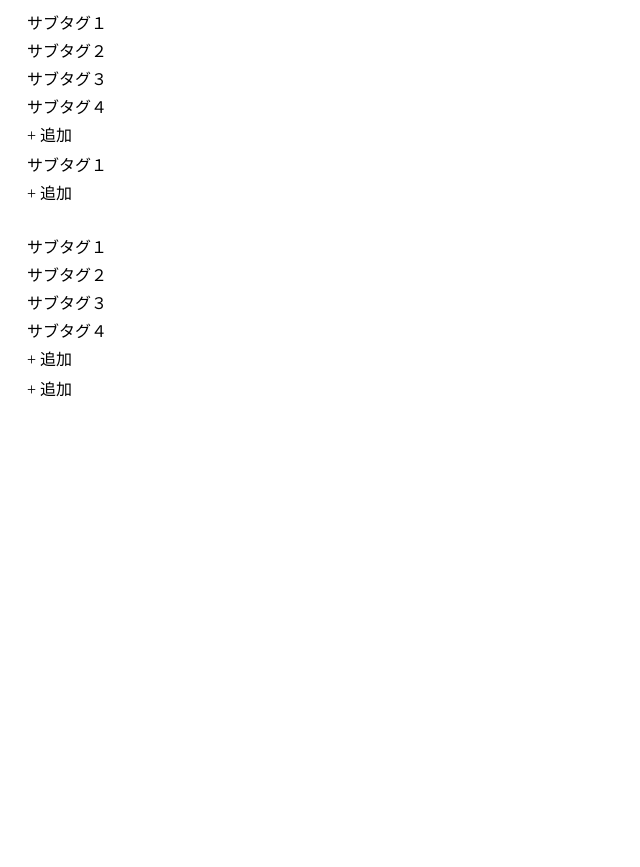
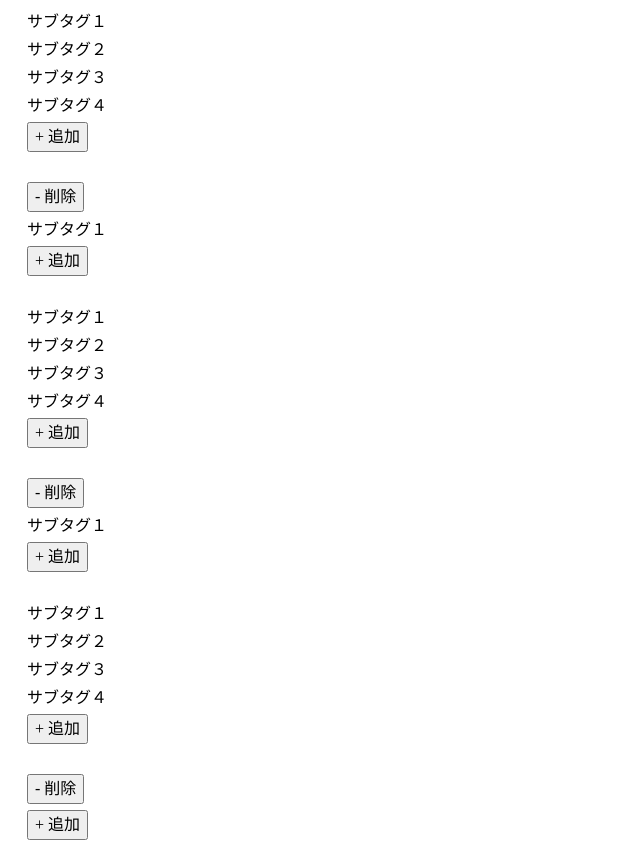
Before and after one commit to trancore/gas-team-builder, a React (Vite) app: page / in a window 1280 px wide. Shown: the part 1240-2107 px from the top of the page, without its empty margins (0-640 px from the left). Before the commit the page ends 1669 px from the top, so only its background shows below. Built offline with nearby package versions, Linux system fonts and the light colour scheme.

Commit message:
feature: add HideComponent

```diff
--- /dev/null
+++ b/src/components/Button/HideButton.module.scss
@@ -0,0 +1,6 @@
+.hide-button {
+  height: 100%;
+  width: 100%;
+  border: none;
+  background-color: rgba(0, 0, 0, 0);
+}
--- /dev/null
+++ b/src/components/Button/HideButton.tsx
@@ -0,0 +1,9 @@
+import styles from "~/components/Button/HideButton.module.scss";
+
+type Props = {
+  children: JSX.Element;
+};
+
+export default function HideButton({ children }: Props) {
+  return <button className={styles.hideButton}>{children}</button>;
+}
--- a/src/components/Group/AdditionalGroup.tsx
+++ b/src/components/Group/AdditionalGroup.tsx
@@ -1,4 +1,5 @@
 import styles from "~/components/Group/AdditionalGroup.module.scss";
+import HideButton from "~/components/Button/HideButton";
 
 export default function AdditionalGroup() {
   return (
@@ -6,7 +7,11 @@ export default function AdditionalGroup() {
       <table>
         <tbody>
           <tr>
-            <td className={styles.add}>+ 追加</td>
+            <td className={styles.add}>
+              <HideButton>
+                <p>+ 追加</p>
+              </HideButton>
+            </td>
           </tr>
         </tbody>
       </table>
--- a/src/components/Group/Group.tsx
+++ b/src/components/Group/Group.tsx
@@ -1,4 +1,5 @@
 import styles from "~/components/Group/Group.module.scss";
+import HideButton from "~/components/Button/HideButton";
 
 export default function Group() {
   return (
@@ -9,7 +10,11 @@ export default function Group() {
             <td>サブタグ１</td>
           </tr>
           <tr>
-            <td className={styles.add}>+ 追加</td>
+            <td className={styles.add}>
+              <HideButton>
+                <p>+ 追加</p>
+              </HideButton>
+            </td>
           </tr>
         </tbody>
       </table>
@@ -28,7 +33,22 @@ export default function Group() {
             <td>サブタグ４</td>
           </tr>
           <tr>
-            <td className={styles.add}>+ 追加</td>
+            <td className={styles.add}>
+              <HideButton>
+                <p>+ 追加</p>
+              </HideButton>
+            </td>
+          </tr>
+        </tbody>
+      </table>
+      <table className={styles.groupMember}>
+        <tbody>
+          <tr>
+            <td className={styles.add}>
+              <HideButton>
+                <p>- 削除</p>
+              </HideButton>
+            </td>
           </tr>
         </tbody>
       </table>
```
